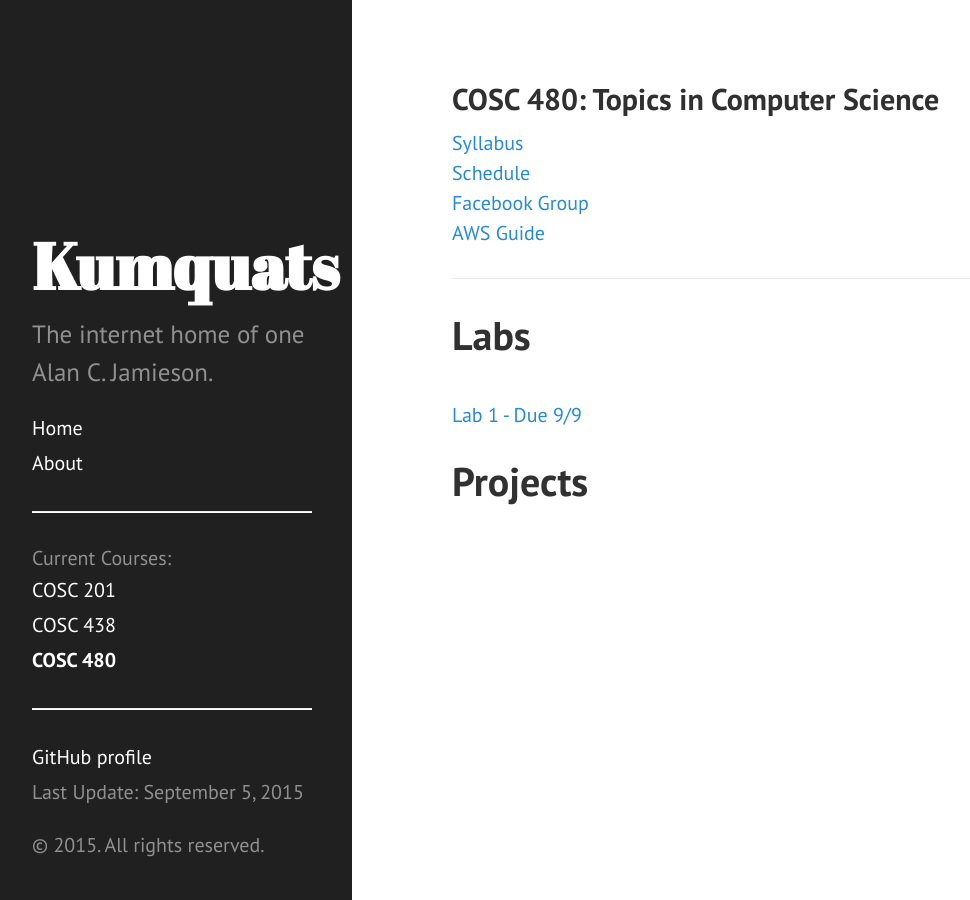
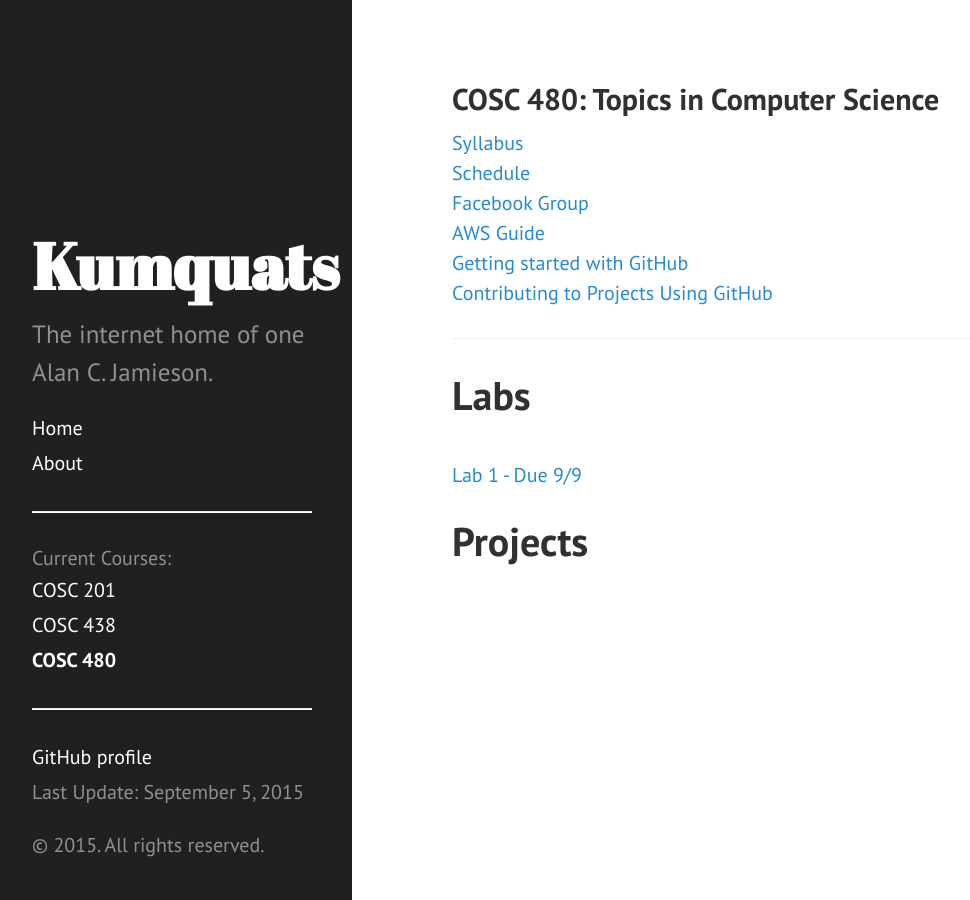
Before and after one commit to ripark/ripark.github.io, a Jekyll site: the page built from f15/cosc480.html, in a window 1280 px wide. Shown: the whole page, without its empty margins (8-978 px from the left). Built offline with Jekyll 4.4.1, drawn with Linux system fonts in a browser that asks for light colours; Markdown is read by kramdown in place of the engine named in the settings.

Commit message:
Adding github guides

```diff
--- a/f15/cosc438.html
+++ b/f15/cosc438.html
@@ -11,6 +11,10 @@ shorttitle: "COSC 438"
 <a href="https://www.facebook.com/groups/807737985990912/">Facebook Group</a>
 <br>
 <a href="http://rbwhitaker.wikidot.com/monogame-getting-started-tutorials">Getting started with Monogame Guide</a>
+<br>
+<a href="https://help.github.com/desktop/guides/getting-started/">Getting started with GitHub</a>
+<br>
+<a href="https://help.github.com/desktop/guides/contributing/">Contributing to Projects Using GitHub</a>
 <hr>
 <h1>Project Docs</h1>
 <a href="http://ripark.github.io/f15/COSC438WrittenProp.pdf">Written Proposal Requirements - Due 9/9</a>
--- a/f15/cosc480.html
+++ b/f15/cosc480.html
@@ -11,6 +11,10 @@ title: "COSC 480: Topics in Computer Science"
 <a href="https://www.facebook.com/groups/689069824526980/">Facebook Group</a>
 <br>
 <a href="http://ripark.github.io/f15/AWSBasic.pdf">AWS Guide</a>
+<br>
+<a href="https://help.github.com/desktop/guides/getting-started/">Getting started with GitHub</a>
+<br>
+<a href="https://help.github.com/desktop/guides/contributing/">Contributing to Projects Using GitHub</a>
 <hr>
 <h1>Labs</h1>
 <br>
```
